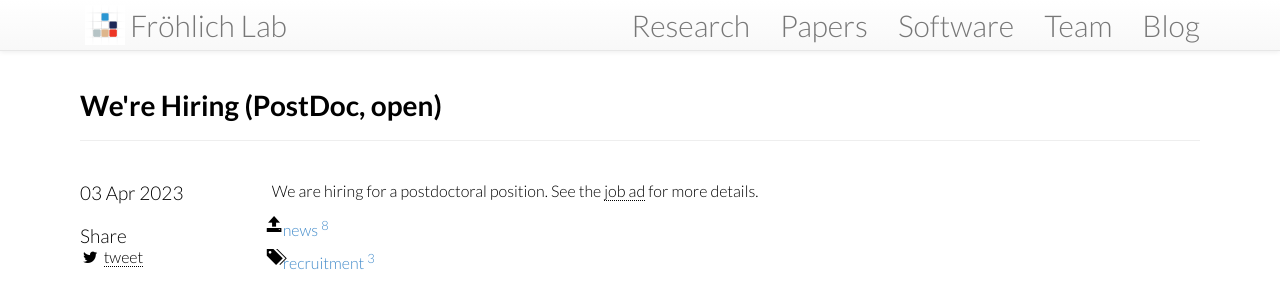
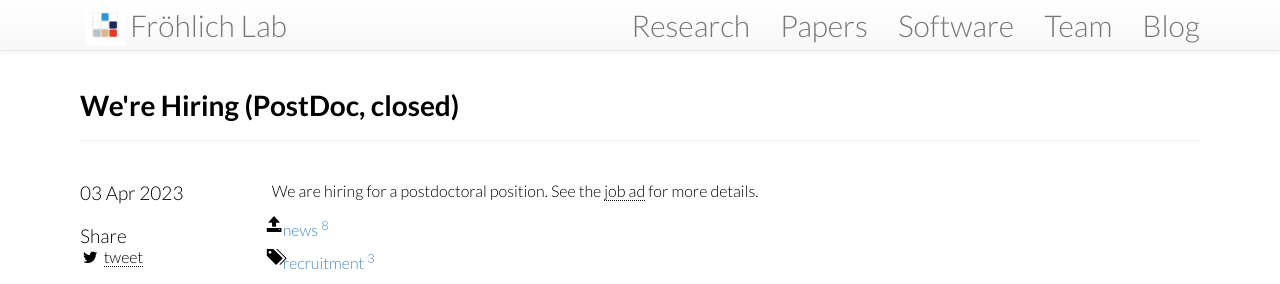
Before and after one commit to frohlich-lab/frohlichlab.github.io, a Jekyll site: the page built from news/_posts/2023-04-03-postdoc-hiring.md, in a window 1280 px wide. Shown: the top 284 px of the page. Built offline with Jekyll 4.4.1, drawn with Linux system fonts in a browser that asks for light colours; nearby versions of some CDN libraries.

Commit message:
close job ad

```diff
--- a/news/_posts/2023-04-03-postdoc-hiring.md
+++ b/news/_posts/2023-04-03-postdoc-hiring.md
@@ -1,7 +1,8 @@
 ---
 layout: post
-title: "We're Hiring (PostDoc, open)"
-tag: recruitment
+title: We're Hiring (PostDoc, closed)
+tags:
+  - recruitment
 ---
 We are hiring for a postdoctoral position. See the [job ad] for more details.
 
```
